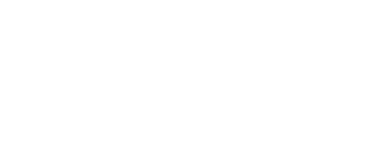
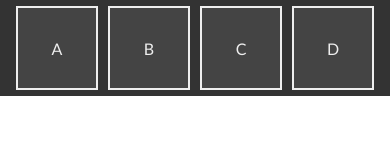
Before and after one commit to SamuelGillies/dynamic-user-interfaces, a plain HTML site: page mobileMenu/index.html in a window 390 px wide. Drawn offline with Linux system fonts and the light colour scheme.

Commit message:
generate icons on mobile window size

```diff
--- a/mobileMenu/index.html
+++ b/mobileMenu/index.html
@@ -16,7 +16,10 @@
     </nav>
     <nav id="navbar--mobile">
         <div id="main-menu--mobile">
-
+            <div class="mobile--icon">A</div>
+            <div class="mobile--icon">B</div>
+            <div class="mobile--icon">C</div>
+            <div class="mobile--icon">D</div>
         </div>
     </nav>
 
--- a/mobileMenu/style.css
+++ b/mobileMenu/style.css
@@ -13,7 +13,7 @@
     font-family: 'Gill Sans', 'Gill Sans MT', Calibri, 'Trebuchet MS', sans-serif;
 }
 
-#main-menu {
+#main-menu, #main-menu--mobile {
     display: flex;
     flex-direction: row;
     justify-content: end;
@@ -73,10 +73,37 @@
     transition: opacity 300ms ease-in-out, transform 300ms ease-in-out;
 }
 
+#navbar--desktop {
+    display: flex;
+}
+
 #navbar--mobile {
     display: none;
 }
 
+#main-menu--mobile {
+    display: flex;
+    flex-direction: row;
+    align-items: center;
+    justify-content: space-evenly;
+}
+
+.mobile--icon {
+    display: flex;
+    align-items: center;
+    justify-content: center;
+    border: 2pt solid var(--primary-light);
+    background-color: var(--secondary-dark);
+    color: var(--primary-light);
+    width: 10vh;
+    height: 10vh;
+}
+
+.mobile--icon:hover {
+    border: 2pt solid var(--secondary-dark);
+    background-color: var(--secondary-light);
+    color: var(--secondary-dark);
+}
 
 
 @media only screen and (max-width: 600px) {
```
